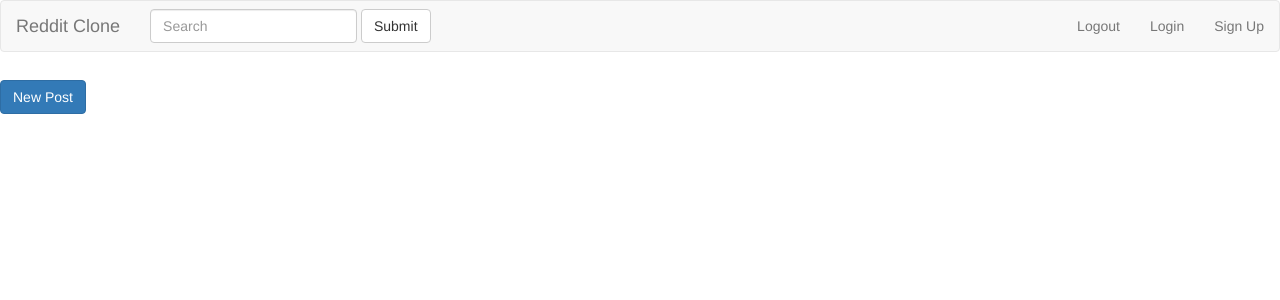
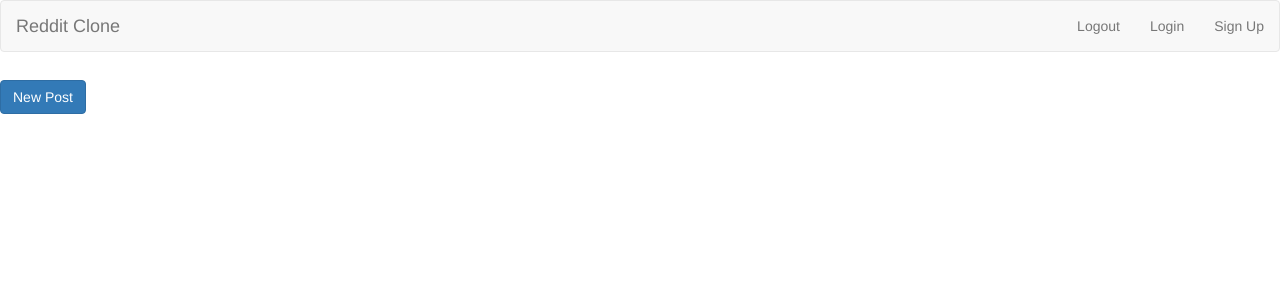
Before and after one commit to juanhurtado4/web2, a Node server app: page /n/1 in a window 1280 px wide. Shown: the top 300 px of the page. Run offline with Node 20, Linux system fonts and the light colour scheme; data that the repository does not hold is empty; some libraries are stand-ins or nearby versions.

Commit message:
Styles: Remove search bar

```diff
--- a/reddit_clone/views/partials/header.ejs
+++ b/reddit_clone/views/partials/header.ejs
@@ -29,12 +29,6 @@
 
             <!-- Collect the nav links, forms, and other content fo r toggling -->
             <div class="collapse navbar-collapse" id="bs-example-navbar-collapse-1">
-                <form class="navbar-form navbar-left">
-                    <div class="form-group">
-                        <input type="text" class="form-control" placeholder="Search">
-                    </div>
-                    <button type="submit" class="btn btn-default">Submit</button>
-                </form>
                 <ul class="nav navbar-nav navbar-right">
                     <ul class="nav navbar-nav navbar-right">
                         <li><a href="/logout">Logout</a></li>
```
